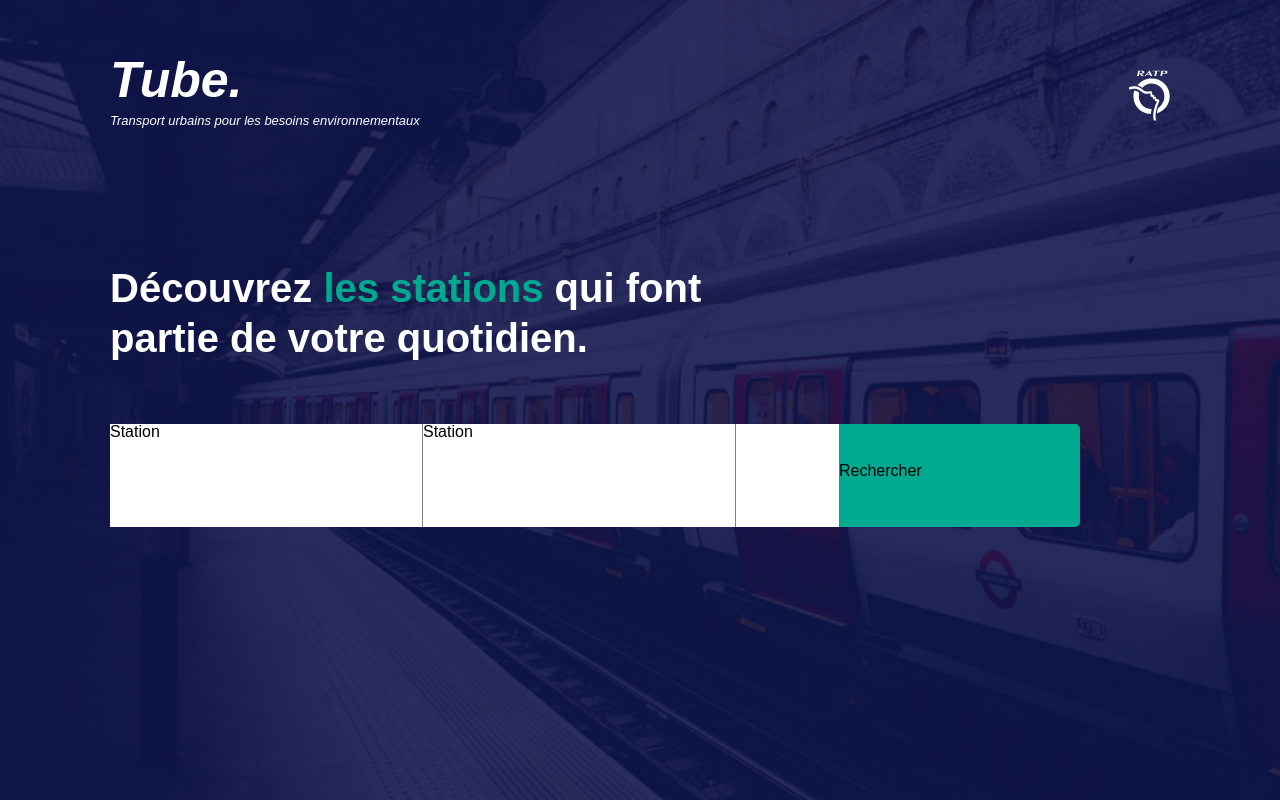
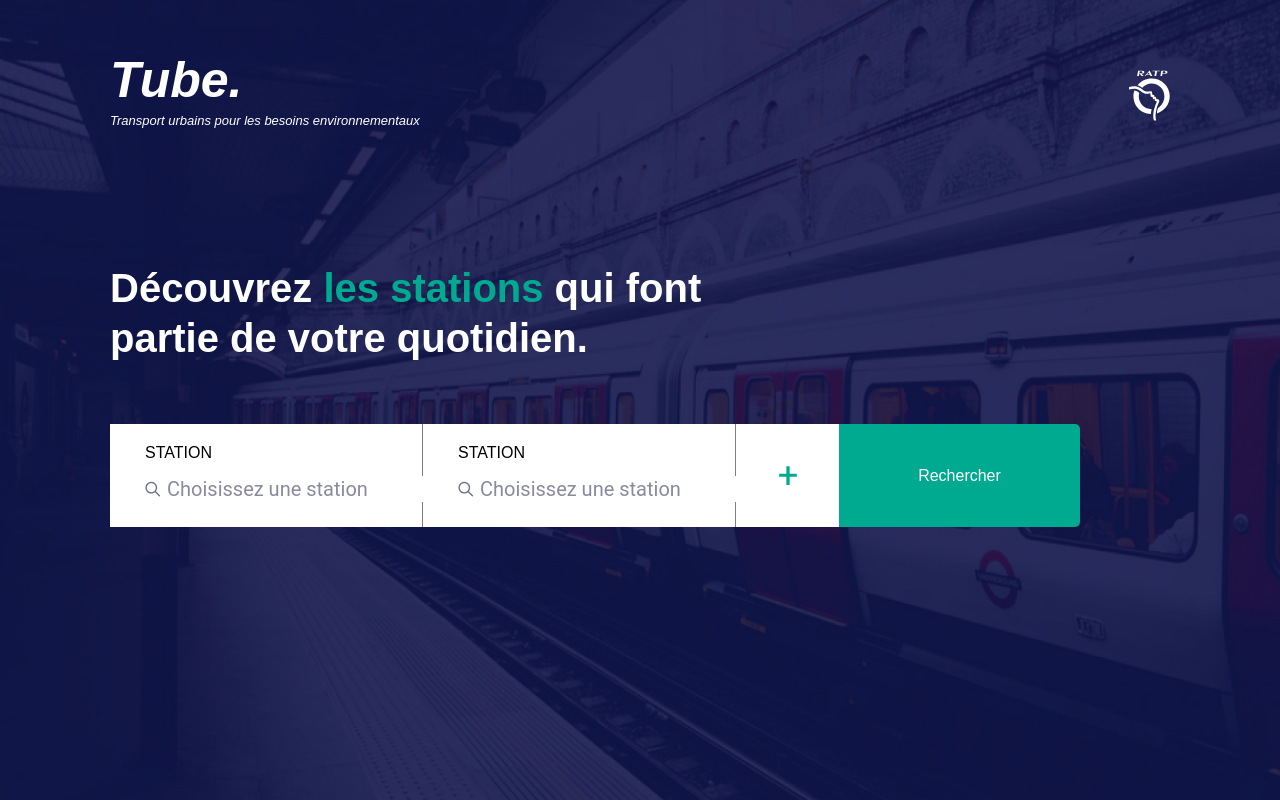
Before and after one commit to fedre30/ratp_front, a React (Create React App) app: page / in a window 1280 px wide. Built offline with nearby package versions, Linux system fonts and the light colour scheme.

Commit message:
add ui on station search bar

```diff
--- a/src/views/home/station-search.js
+++ b/src/views/home/station-search.js
@@ -3,10 +3,14 @@ import styled from "styled-components";
 import { rem } from "polished";
 import { colors } from "styles/const";
 
+import search from "images/icons/search.svg";
+import plus from "images/icons/plus.svg";
+
 const StationChoice = styled.div`
   background: #fff;
   width: ${rem(313)};
   height: ${rem(103)};
+  padding: ${rem(21)} ${rem(35)};
   border-right: 1px solid grey;
 `;
 
@@ -14,31 +18,89 @@ const StationPlus = styled.div`
   background: #fff;
   width: ${rem(103)};
   height: ${rem(103)};
+  padding: ${rem(39)} 0;
+  display: flex;
+  align-items: center;
+  justify-content: center;
+  cursor: pointer;
 `;
 
 const SearchBtn = styled.div`
+  display: flex;
+  align-items: center;
+  justify-content: center;
   background: ${colors.tertiary};
   width: ${rem(241)};
   height: ${rem(103)};
   border-top-right-radius: 5px;
   border-bottom-right-radius: 5px;
   padding: ${rem(39)} 0;
+  cursor: pointer;
   & > p {
-    text-align: center;
+    color: #fff;
   }
 `;
 
-const StationSearch = () => (
+const InputWrapper = styled.div`
+  display: flex;
+  align-items: center;
+`;
+
+const Input = styled.input`
+  border: none;
+  font-size: ${rem(20)};
+  font-family: "roboto";
+
+  &:focus {
+    outline: none;
+  }
+  &::placeholder {
+    color: #3a3d60;
+    opacity: 0.6;
+  }
+`;
+
+class StationSearch extends React.Component {
+  constructor(props) {
+    super(props);
+    this.state = {
+      searchBtn: 2,
+    };
+  }
+  render() {
+    return (
       <div style={{ display: "flex" }}>
         <StationChoice>
-      <p>Station</p>
+          <p style={{ marginBottom: rem(15) }}>STATION</p>
+          <InputWrapper>
+            <img
+              src={search}
+              alt=""
+              style={{ marginRight: rem(4), width: rem(16), height: rem(16) }}
+            />
+            <Input placeholder="Choisissez une station" />
+          </InputWrapper>
         </StationChoice>
         <StationChoice>
-      <p>Station</p>
+          <p style={{ marginBottom: rem(15) }}>STATION</p>
+          <InputWrapper>
+            <img
+              src={search}
+              alt=""
+              style={{ marginRight: rem(4), width: rem(16), height: rem(16) }}
+            />
+            <Input placeholder="Choisissez une station" />
+          </InputWrapper>
         </StationChoice>
-    <StationPlus />
-    <SearchBtn>Rechercher</SearchBtn>
+        <StationPlus>
+          <img src={plus} alt="" />
+        </StationPlus>
+        <SearchBtn>
+          <p>Rechercher</p>
+        </SearchBtn>
       </div>
     );
+  }
+}
 
 export default StationSearch;
```
Also changed, not shown: src/images/icons/plus.svg (added), src/images/icons/search.svg (added). Lines whose indentation alone changed are shown as unchanged.
